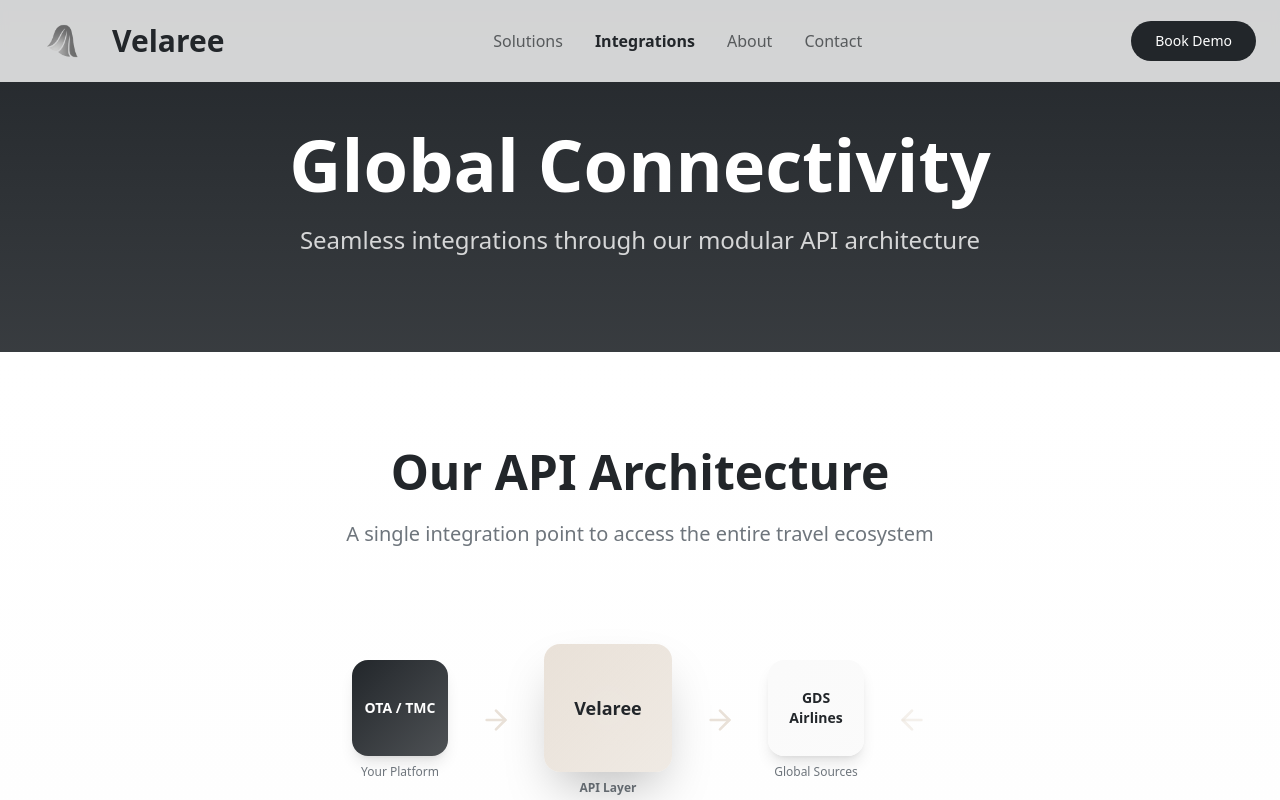
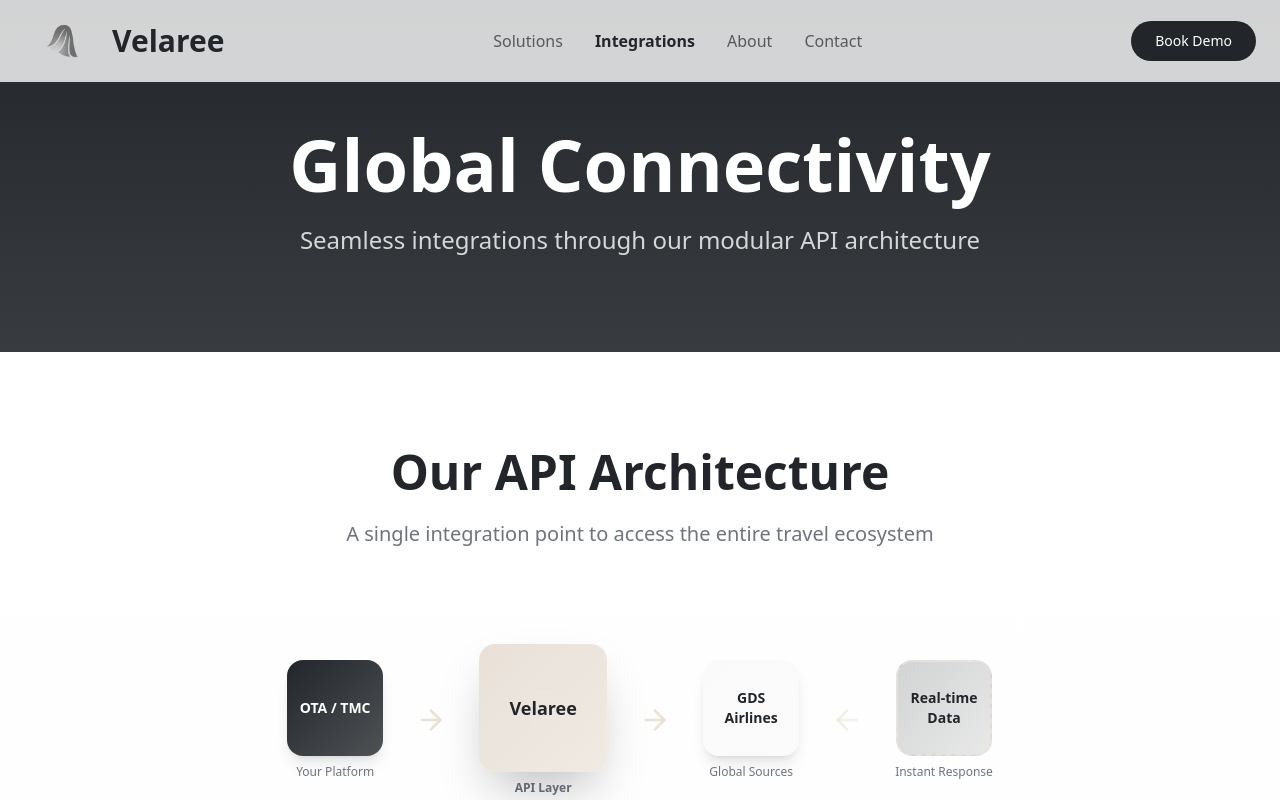
Before and after one commit to MihailMSN/velaree, a React (Vite) app: page /integrations in a window 1280 px wide. Shown: the top 800 px of the page. Built offline with nearby package versions, Linux system fonts and the light colour scheme; the HTML template or start-up script is replaced by a standard one; a web font is replaced by a local one.

Commit message:
Fix: Show real-time data box on desktop

```diff
--- a/src/components/ApiFlowDiagram.tsx
+++ b/src/components/ApiFlowDiagram.tsx
@@ -39,7 +39,7 @@ const ApiFlowDiagram = () => {
         <ArrowRight className="w-8 h-8 text-accent/50 rotate-180 hidden md:block" />
 
         {/* Response */}
-        <div className="flex flex-col items-center animate-fade-in md:hidden" style={{ animationDelay: "0.6s" }}>
+        <div className="flex flex-col items-center animate-fade-in" style={{ animationDelay: "0.6s" }}>
           <div className="w-24 h-24 rounded-2xl bg-gradient-to-br from-primary/20 to-primary/10 flex items-center justify-center border-2 border-dashed border-accent">
             <span className="text-foreground font-bold text-sm text-center px-2">Real-time Data</span>
           </div>
```
